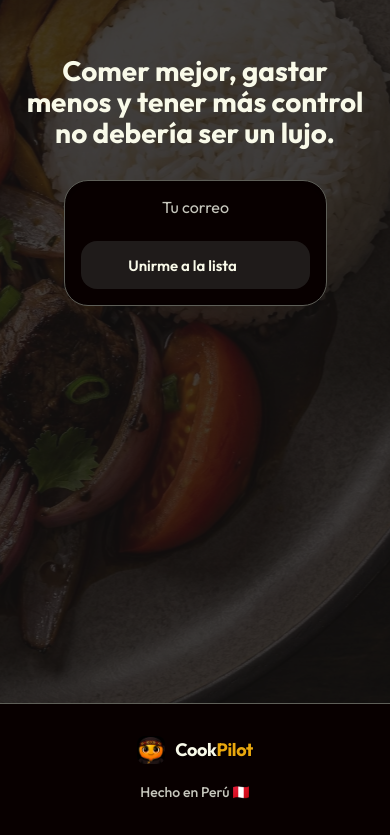
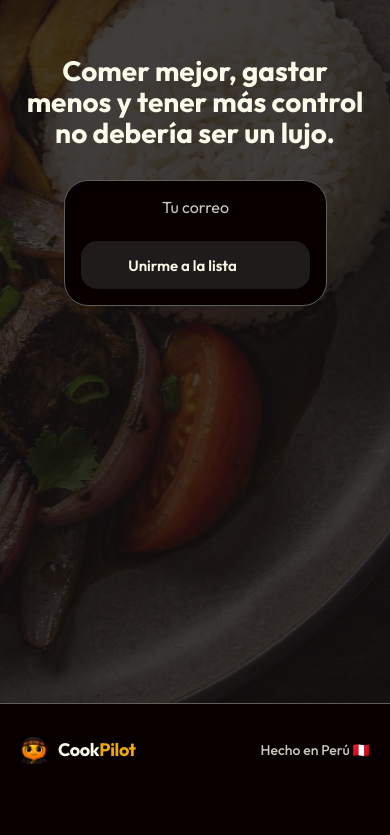
Before and after one commit to Paz1CP/CookPilot-Web, a Next.js app: page / in a window 390 px wide. Shown: the part 8576-9411 px from the top of the page. After the commit the page ends 9373 px from the top, so only its background shows below. Built offline with nearby package versions, Linux system fonts and the light colour scheme; some icons are missing.

Commit message:
feat: add CSS module styles for Footer component

```diff
--- a/src/components/Footer.module.css
+++ b/src/components/Footer.module.css
@@ -81,8 +81,6 @@
     padding: 32px 20px;
   }
   .inner {
-    flex-direction: column;
-    gap: 16px;
-    text-align: center;
+    gap: 12px;
   }
 }
```
